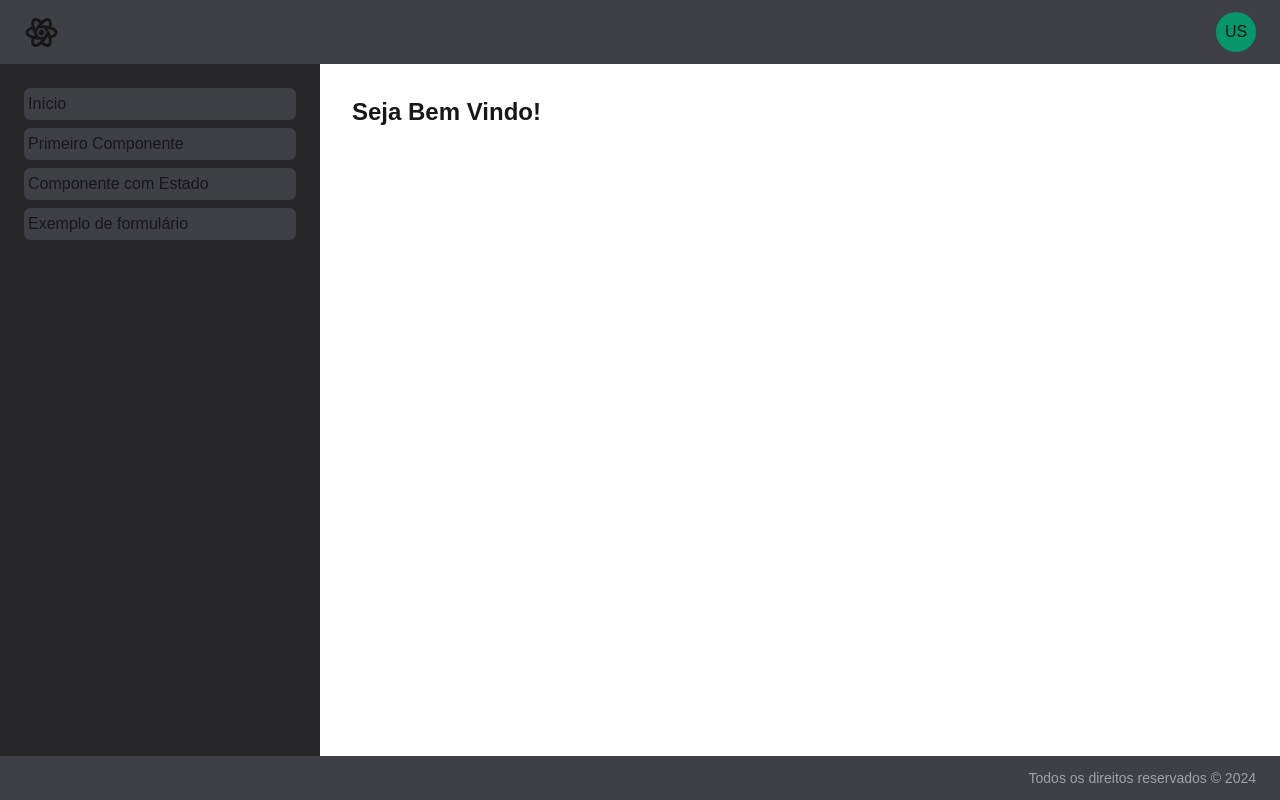
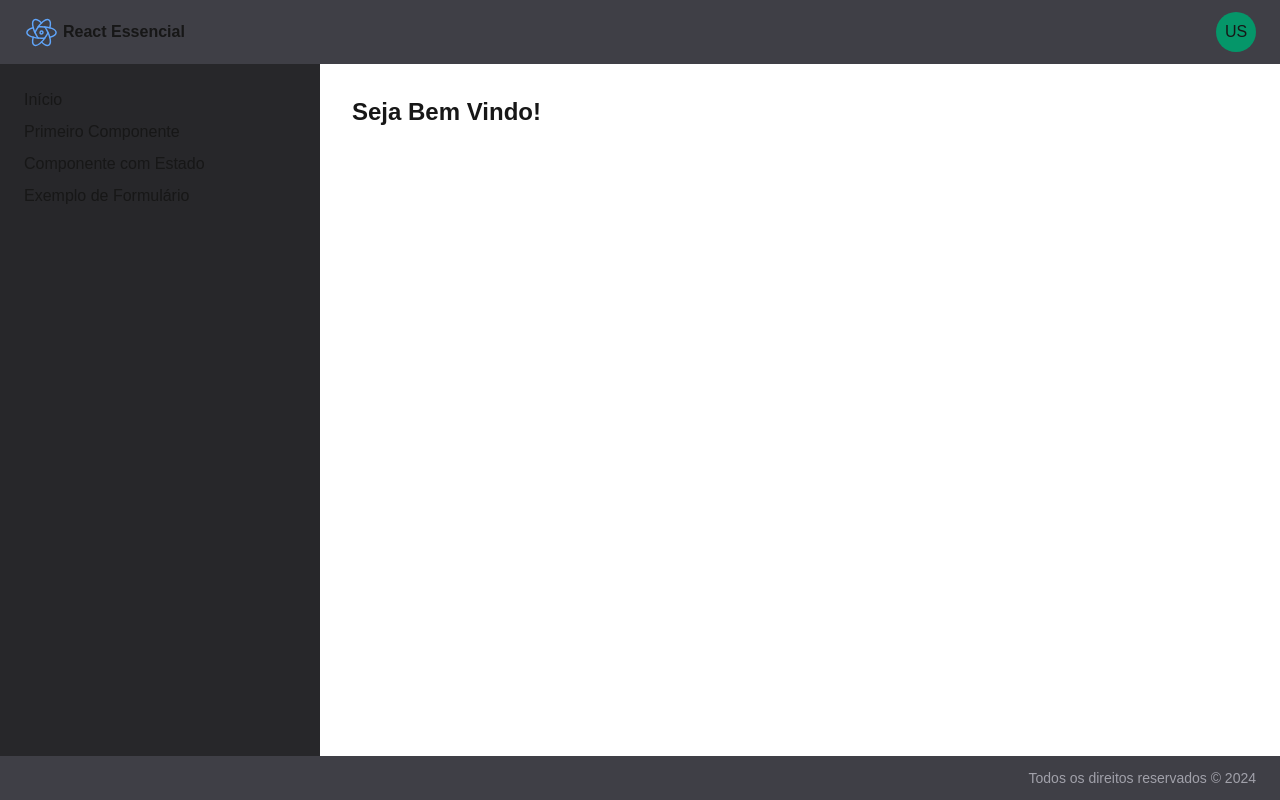
Before and after one commit to joaowatanabe/projeto-react, a Next.js app: page / in a window 1280 px wide. Built offline with nearby package versions, Linux system fonts and the light colour scheme.

Commit message:
Menu-intem - interface

```diff
--- a/src/components/template/Cabecalho.tsx
+++ b/src/components/template/Cabecalho.tsx
@@ -3,8 +3,9 @@ import { IconBrandReact } from "@tabler/icons-react";
 export default function Cabecalho() {
   return (
     <header className="flex justify-between items-center bg-zinc-700 px-6 py-3">
-      <div>
-        <IconBrandReact size={35}/>
+      <div className="flex items-center gap-1">
+        <IconBrandReact size={35} stroke={1} className="text-blue-400"/>
+        <span className="font-black">React Essencial</span>
       </div>
       <div className="bg-emerald-600 w-10 h-10 rounded-full flex justify-center items-center">
         US
--- /dev/null
+++ b/src/components/template/Menu-item.tsx
@@ -0,0 +1,10 @@
+import Link from "next/link"
+
+interface MenuItemProps {
+  text:string
+  href:string
+}
+
+export default function MenuItem(props: MenuItemProps) {
+  return <Link href={props.href}>{props.text}</Link>
+}
--- a/src/components/template/Menu.tsx
+++ b/src/components/template/Menu.tsx
@@ -1,13 +1,19 @@
 import Link from "next/link"
+import MenuItem from "./Menu-item"
 
 export default function Menu() {
   return (
     <aside className="w-80 bg-zinc-800 p-6">
       <nav className="flex flex-col gap-2">
-        <Link className="bg-zinc-700 p-1 rounded-md" href='/'>Início</Link>
+        <MenuItem text="Início" href="/" />
+        <MenuItem text="Primeiro Componente" href="/primeiro" />
+        <MenuItem text="Componente com Estado" href="/contador" />
+        <MenuItem text="Exemplo de Formulário" href="/formulario" />
+
+        {/* <Link className="bg-zinc-700 p-1 rounded-md" href='/'>Início</Link>
         <Link className="bg-zinc-700 p-1 rounded-md" href='/primeiro'>Primeiro Componente</Link>
         <Link className="bg-zinc-700 p-1 rounded-md" href='/contador'>Componente com Estado</Link>
-        <Link className="bg-zinc-700 p-1 rounded-md" href='/formulario'>Exemplo de formulário</Link>
+        <Link className="bg-zinc-700 p-1 rounded-md" href='/formulario'>Exemplo de formulário</Link> */}
       </nav>
     </aside>
   )
```
